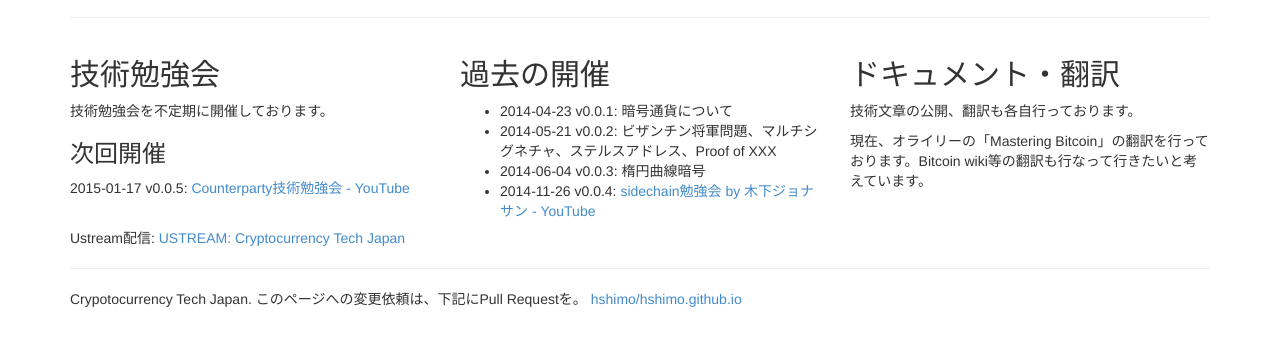
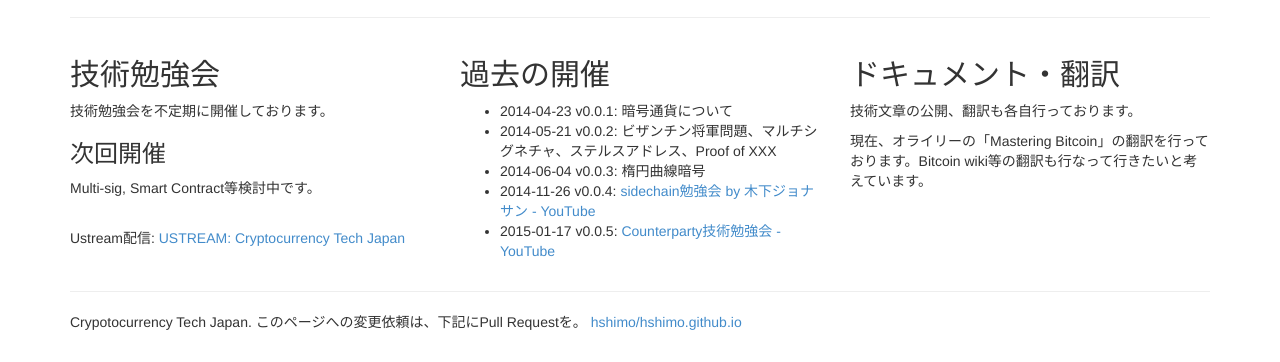
Before and after one commit to hshimo/hshimo.github.io, a plain HTML site: page index.html in a window 1280 px wide. Shown: the part 650-1012 px from the top of the page. Before the commit the page ends 989 px from the top, so only its background shows below. Drawn offline with nearby package versions, Linux system fonts and the light colour scheme.

Commit message:
Change event info

```diff
--- a/index.html
+++ b/index.html
@@ -91,9 +91,7 @@
           <h2>技術勉強会</h2>
           <p>技術勉強会を不定期に開催しております。</p>
           <h3>次回開催</h3>
-             <p>
-             2015-01-17 v0.0.5: <a href="https://www.youtube.com/watch?v=5yP7pvQynb4">Counterparty技術勉強会 - YouTube</a><br />
-             </p>
+             <p>Multi-sig, Smart Contract等検討中です。</p>
              <br />
              Ustream配信: <a href="http://www.ustream.tv/channel/crypto-tech-jp">USTREAM: Cryptocurrency Tech Japan</a>
         </div>
@@ -104,6 +102,7 @@
              <li>2014-05-21 v0.0.2: ビザンチン将軍問題、マルチシグネチャ、ステルスアドレス、Proof of XXX</li>
              <li>2014-06-04 v0.0.3: 楕円曲線暗号</li>
              <li>2014-11-26 v0.0.4: <a href="https://www.youtube.com/watch?v=Yce69WAK_e0">sidechain勉強会 by 木下ジョナサン - YouTube</a></li>
+             <li>2015-01-17 v0.0.5: <a href="https://www.youtube.com/watch?v=5yP7pvQynb4">Counterparty技術勉強会 - YouTube</a></li>
           <ul>
           <!-- <p><a class="btn btn-default" href="#" role="button">View details &raquo;</a></p> -->
        </div>
```
Also changed, not shown: counterparty-doc/slides/index.md (+1 -1 lines).
